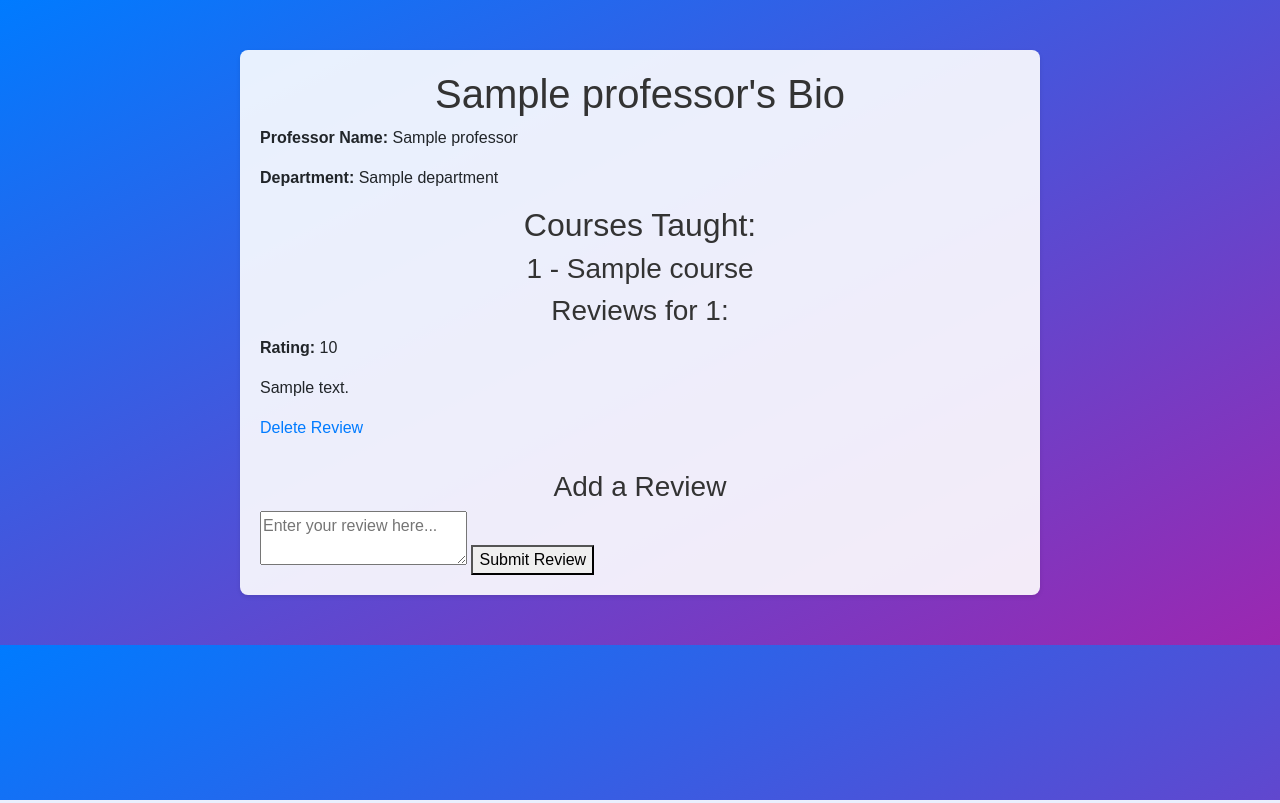
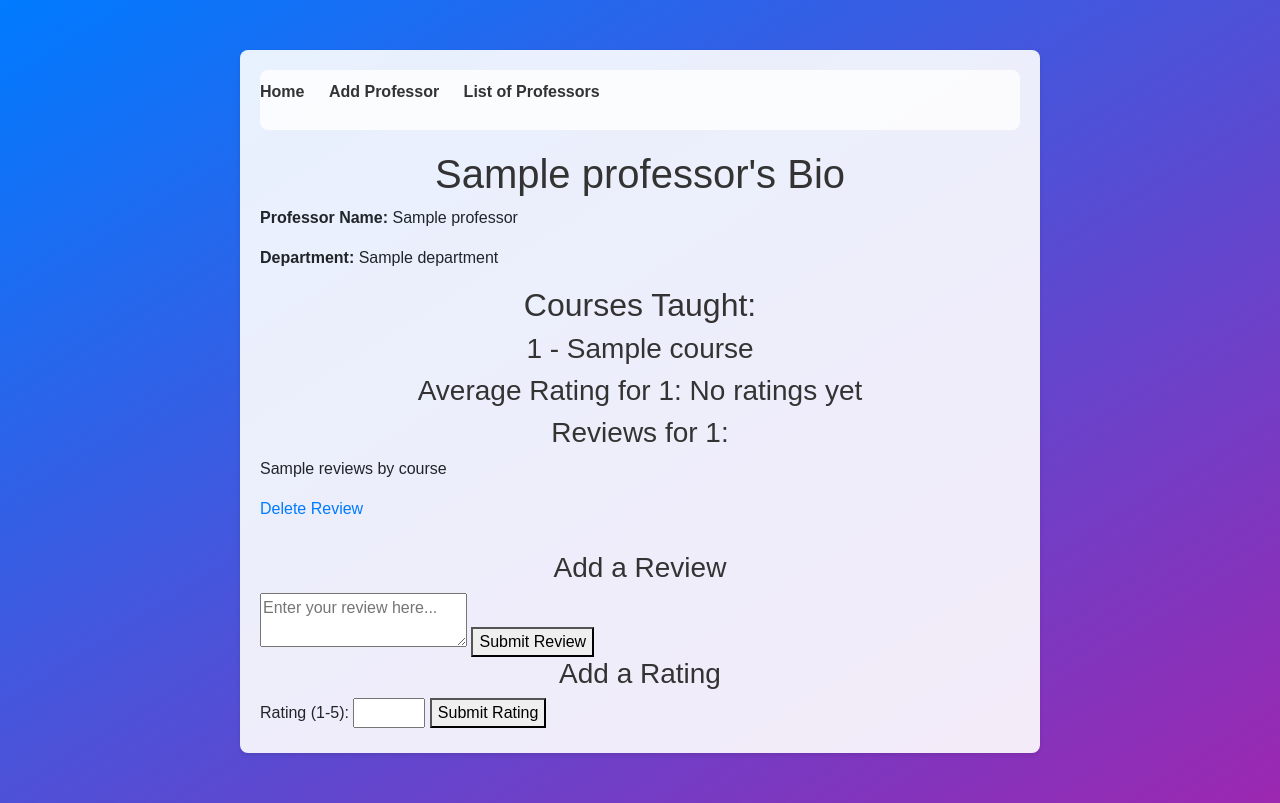
Before and after one commit to rohangavankar/IlliniProfProject, a Flask app: template templates/professor_bio.html in a window 1280 px wide. Run offline with Flask 3, Linux system fonts and the light colour scheme; the template is opened without the code that fills it: most values are stand-ins (such as "Sample title", 1, 10 or a date in 2020); some libraries are stand-ins or nearby versions.

Commit message:
add delete reviews and score

```diff
--- a/app.py
+++ b/app.py
@@ -147,17 +147,30 @@ def index():
 #     db.session.commit()
 #     return redirect(url_for('professor', id=professor_id))
 
-
 @app.route('/add_professor', methods=['GET', 'POST'])
 def add_professor():
-#     if request.method == 'POST':
-#         # name = request.form['name']
-#         # department = request.form['department']
-#         # bio = request.form.get('bio', '')
-#         # new_professor = Professor(name=name, department=department, bio=bio)
-#         # db.session.add(new_professor)
-#         # db.session.commit()
-#         return redirect(url_for('index'))
+    if request.method == 'POST':
+        # Get data from the form
+        name = request.form['name']
+        department = request.form['department']
+        bio = request.form['bio']
+        courses = [course.strip() for course in request.form['courses'].split(',')]
+        insert_professor_query = text('''
+            INSERT INTO Professors (Name, Department, RMP_Link)
+            VALUES (:name, :department, :rmp_link)
+        ''')
+        with create_connection_pool().connect() as db_conn:
+            result= db_conn.execute(insert_professor_query, {'name': name, 'department': department, 'rmp_link': 'none'})
+            print(name, department)
+            professor_id = result.lastrowid
+            print(professor_id)
+            for course in courses:
+                course_number, title = course.split(':')
+                insert_course_query = text('''
+                    INSERT INTO Courses (CourseNumber, ProfessorID, Title)
+                    VALUES (:course_number, :professor_id, :title)
+                ''')
+                db_conn.execute(insert_course_query, {'course_number': course_number, 'professor_id': professor_id, 'title': title})
     return render_template('add_professor.html')
 
 @app.route('/edit_professor/<int:id>', methods=['GET', 'POST'])
@@ -228,16 +241,27 @@ def professor_bio(prof_id):
         reviews_by_course = {}
         for course in courses:
             reviews = db_conn.execute(text('''
-                SELECT r.Score, com.Content AS Comment, r.RatingID
-                FROM Ratings r
-                JOIN Comments com ON r.CourseID = com.CourseID
-                WHERE r.CourseID = :course_id;
+                SELECT CommentID, Content
+                FROM Comments
+                WHERE CourseID = :course_id;
             '''), {'course_id': course[0]}).fetchall()
             reviews_by_course[course[0]] = reviews
+        print(reviews_by_course)
+        ratings = db_conn.execute(text('''
+            SELECT CourseID, AVG(Score) AS AverageRating
+            FROM Ratings
+            WHERE CourseID IN (SELECT CourseID FROM Courses WHERE ProfessorID = :prof_id)
+            GROUP BY CourseID;
+        '''), {'prof_id': prof_id}).fetchall()
+        print(ratings)
+        ratings_by_course = {rating[0]: rating[1] for rating in ratings}
+
+        print("Ratings by Course:", ratings_by_course)
+
     print(professor_info)
     print(courses)
     print(reviews_by_course)
-    return render_template('professor_bio.html', professor=professor_info, courses=courses, reviews_by_course=reviews_by_course)
+    return render_template('professor_bio.html', professor=professor_info, courses=courses, reviews_by_course=reviews_by_course, ratings_by_course=ratings_by_course)
 
 
 @app.route('/add_review', methods=['POST'])
@@ -255,19 +279,24 @@ def add_review():
                 VALUES (:content, :course_id, :user_id)
             '''), {'content': comment, 'course_id': course_id, 'user_id': user_id})
             db_conn.commit()
+            result = db_conn.execute(text('SELECT * FROM Comments WHERE CourseID = :course_id'), {'course_id': course_id})
+            inserted_data = result.fetchall()
+            if inserted_data:
+                print('Data present:', inserted_data)
+            else:
+                print('No data found.')
         print('reached')
         return redirect(url_for('professor_bio', prof_id=professor_id))
-@app.route('/delete_review/<int:id>', methods=['GET'])
-def delete_review(id):
+@app.route('/delete_review/<int:prof_id>/<int:id>', methods=['GET'])
+def delete_review(prof_id, id):
     pool = create_connection_pool()
+    print("reac\hed")
     with pool.connect() as db_conn:
         db_conn.execute(text('''
-            DELETE FROM Ratings WHERE RatingID = :rating_id
-        '''), {'rating_id': id})
-        db_conn.execute(text('''
-            DELETE FROM Comments WHERE RatingID = :rating_id
-        '''), {'rating_id': id})
-    return redirect(url_for('professor_bio', id=id))
+            DELETE FROM Comments WHERE CommentID = :comment_id
+        '''), {'comment_id': id})
+        db_conn.commit()
+    return redirect(url_for('professor_bio', prof_id=prof_id))
 
 @app.route('/search', methods=['POST'])
 def search():
@@ -281,11 +310,12 @@ def search():
         FROM Professors p
         JOIN Courses c ON p.ProfessorID = c.ProfessorID
         WHERE p.Name = :professor
+        and c.CourseNumber = :courseNumber
     '''
     params = {}
     # Add conditions based on search criteria
     # Execute the query
-    params = {'professor': professor}
+    params = {'professor': professor, 'courseNumber' : courseNumber}
     with create_connection_pool().connect() as db_conn:
         result = db_conn.execute(text(query), params)
         professor_id = result.fetchone()
@@ -296,5 +326,25 @@ def search():
     else:
         return render_template('no_results.html')
 
+
+@app.route('/add_rating', methods=['POST'])
+def add_rating():
+    if request.method == 'POST':
+        pool = create_connection_pool()
+        rating = request.form.get('rating')
+        course_id = request.form.get('course_id')
+        professor_id = request.form.get('professor_id')
+        user_id = 0
+        print(rating, course_id, professor_id)
+        with pool.connect() as db_conn:
+            db_conn.execute(text('''
+                INSERT INTO Ratings (Score, CourseID, UserID)
+                VALUES (:score, :course_id, :user_id);
+            '''), {'score': rating, 'course_id': course_id, 'user_id': user_id})
+            db_conn.commit()
+            print('Rating added successfully')
+
+        return redirect(url_for('professor_bio', prof_id=professor_id))
+
 if __name__ == '__main__':
     app.run(debug=True)
--- a/templates/professor_bio.html
+++ b/templates/professor_bio.html
@@ -13,23 +13,40 @@
         li { margin-bottom: 20px; }
         strong { font-weight: bold; }
         .review-form { margin-top: 30px; }
+        .navbar { background: rgba(255, 255, 255, 0.8); padding: 10px 0; margin-bottom: 20px; border-radius: 8px; }
+        .navbar ul { list-style: none; padding: 0; text-align: center; }
+        .navbar ul li { display: inline; margin-right: 20px; }
+        .navbar ul li a { color: #333; text-decoration: none; font-weight: bold; }
+        .navbar ul li a:hover { text-decoration: underline; }
+
     </style>
+
+
 </head>
 <body>
 <div class="container">
+
+    <div class="navbar">
+        <ul>
+            <li><a href="{{ url_for('index') }}">Home</a></li>
+            <li><a href="{{ url_for('add_professor') }}">Add Professor</a></li>
+            <li><a href="{{ url_for('professors') }}">List of Professors</a></li>
+        </ul>
+    </div>
     <h1>{{ professor.ProfessorName }}'s Bio</h1>
     <p><strong>Professor Name:</strong> {{ professor.ProfessorName }}</p>
     <p><strong>Department:</strong> {{ professor.Department }}</p>
     <h2>Courses Taught:</h2>
     {% for course in courses %}
     <h3>{{ course.CourseNumber }} - {{ course.Title }}</h3>
+    <h3>Average Rating for {{ course.CourseNumber }}: {{ ratings_by_course[course.CourseID] if course.CourseID in ratings_by_course else 'No ratings yet' }}</h3>
     <h3>Reviews for {{ course.CourseNumber }}:</h3>
     <ul>
+
         {% for review in reviews_by_course[course.CourseID] %}
         <li>
-            <p><strong>Rating:</strong> {{ review.Score }}</p>
-            <p>{{ review.Comment }}</p>
-            <a href="/delete_review/{{ review.RatingID }}">Delete Review</a>
+            <p>{{ review[1] }}</p>
+            <a href="/delete_review/{{ professor.ProfessorID }}/{{ review[0] }}">Delete Review</a>
         </li>
         {% else %}
         <li>No reviews yet.</li>
@@ -44,7 +61,20 @@
             <button type="submit">Submit Review</button>
         </form>
     </div>
+    <div class="rating-form">
+        <h3>Add a Rating</h3>
+        <form action="/add_rating" method="POST">
+            <input type="hidden" name="professor_id" value="{{ professor.ProfessorID }}">
+            <input type="hidden" name="course_id" value="{{ course.CourseID }}">
+            <label for="rating-{{ course.CourseID }}">Rating (1-5):</label>
+            <input type="number" id="rating-{{ course.CourseID }}" name="rating" min="1" max="5" step="0.1" required>
+            <button type="submit">Submit Rating</button>
+        </form>
+    </div>
+
     {% endfor %}
 </div>
+
+
 </body>
 </html>
--- a/templates/professors.html
+++ b/templates/professors.html
@@ -57,6 +57,8 @@
     <div class="navbar">
         <ul>
             <li><a href="{{ url_for('index') }}">Home</a></li>
+            <li><a href="{{ url_for('add_professor') }}">Add Professor</a></li>
+            <li><a href="{{ url_for('professors') }}">List of Professors</a></li>
         </ul>
     </div>
     <div class="container">
```
Also changed, not shown: templates/add_professor.html (+14 -0 lines).
